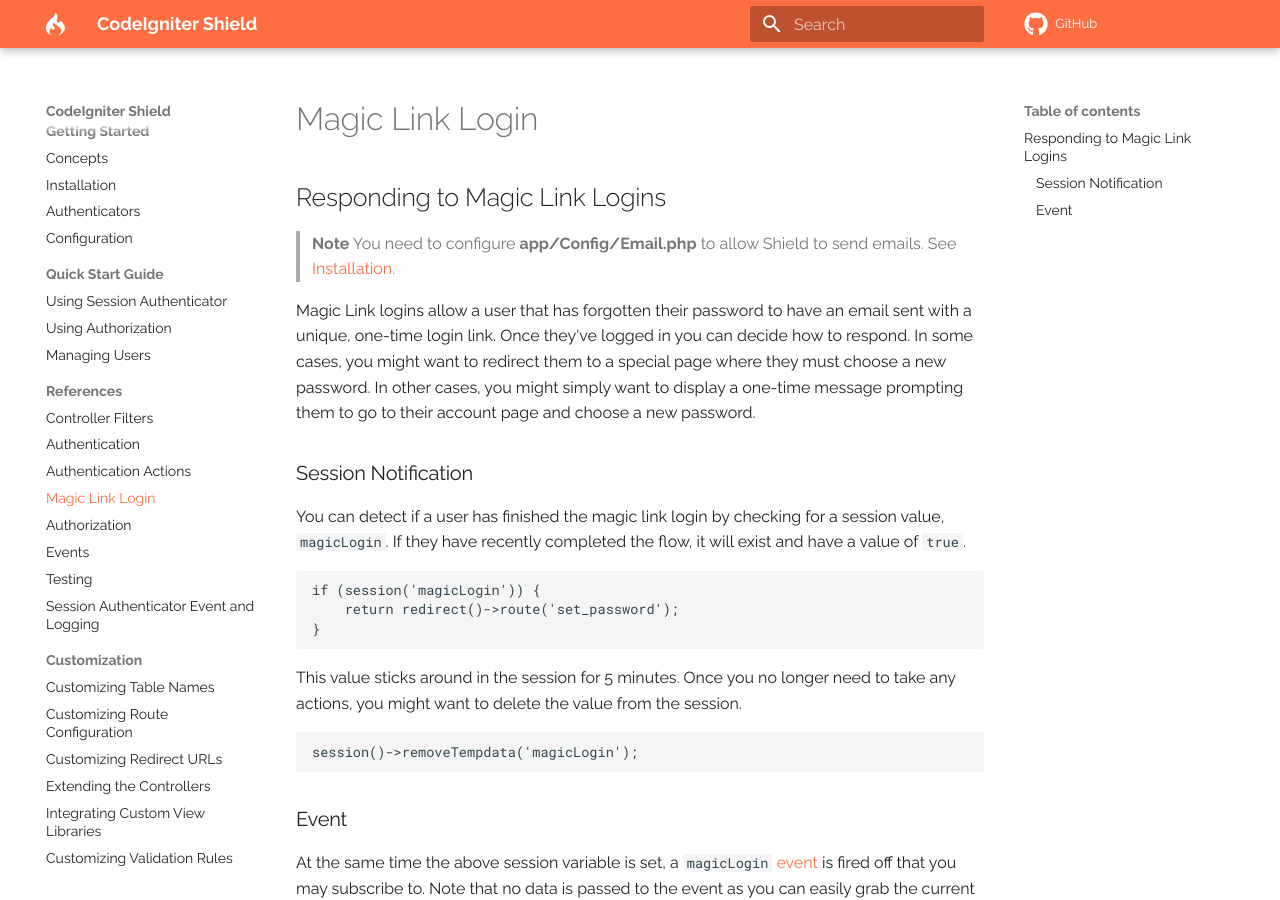
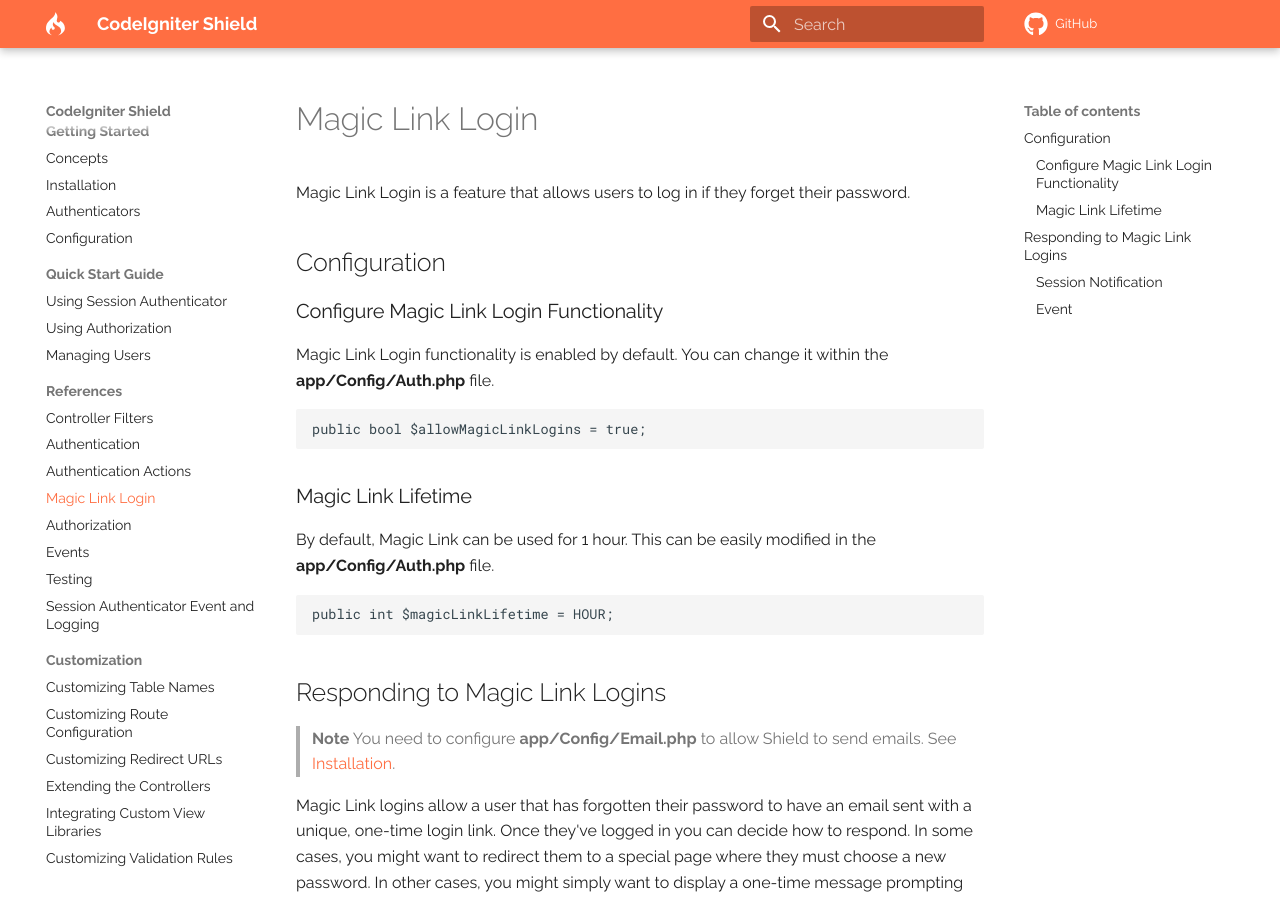
Before and after one commit to codeigniter4/shield, an MkDocs documentation site: the page built from docs/magic_link_login.md, in a window 1280 px wide and 900 px high. Built offline with MkDocs 1.6.1 and Material for MkDocs 9.7.7, drawn with Linux system fonts in a browser that asks for light colours; comment, search, counter and statistics services are not loaded; a style sheet for code colours, icons or effects is not loaded.

Commit message:
docs: add Configuration in magic_link_login.md

````diff
--- a/docs/magic_link_login.md
+++ b/docs/magic_link_login.md
@@ -1,4 +1,27 @@
 # Magic Link Login
+
+Magic Link Login is a feature that allows users to log in if they forget their
+password.
+
+## Configuration
+
+### Configure Magic Link Login Functionality
+
+Magic Link Login functionality is enabled by default.
+You can change it within the **app/Config/Auth.php** file.
+
+```php
+public bool $allowMagicLinkLogins = true;
+```
+
+### Magic Link Lifetime
+
+By default, Magic Link can be used for 1 hour. This can be easily modified
+in the **app/Config/Auth.php** file.
+
+```php
+public int $magicLinkLifetime = HOUR;
+```
 
 ## Responding to Magic Link Logins
 
````
